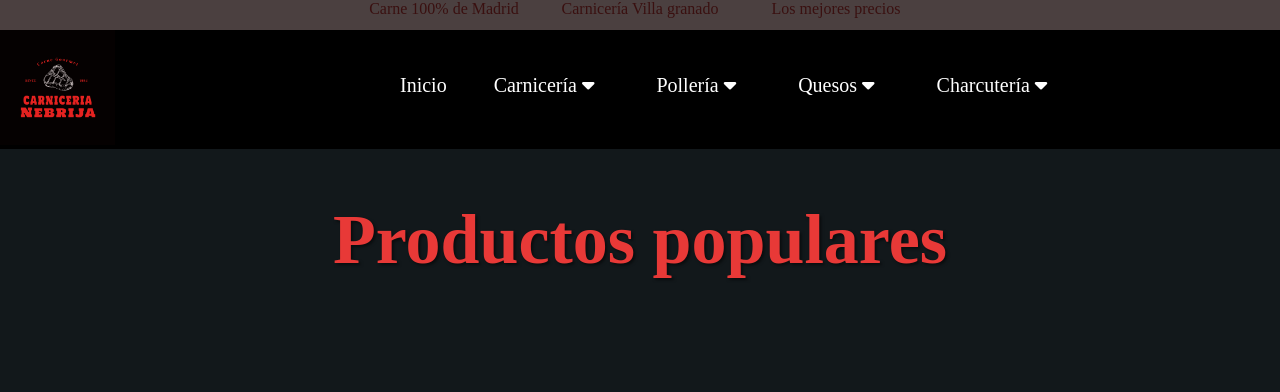
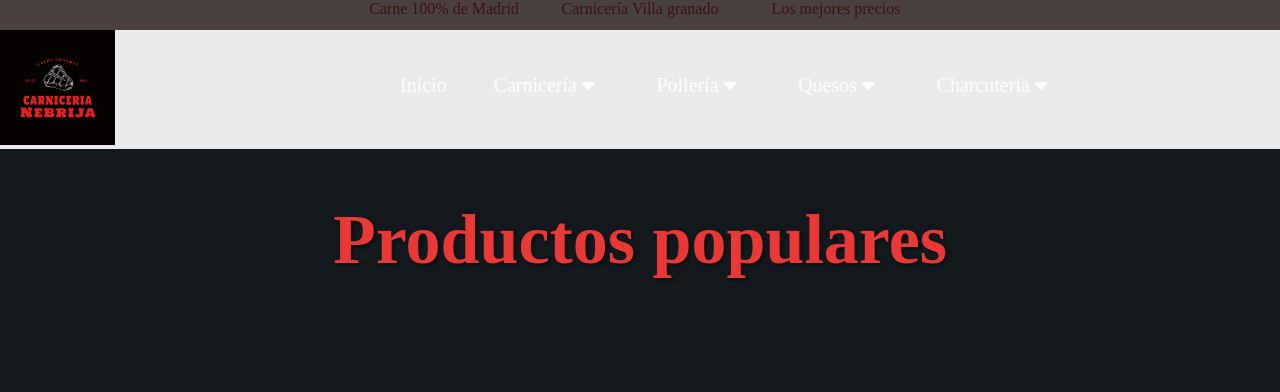
Before and after one commit to TuGfa354/MicroserviciosSecurizadoWeb, a PHP site: page /HTML/sobrenosotros.php in a window 1280 px wide. Shown: the top 392 px of the page. Run offline with PHP 8.4, Linux system fonts and the light colour scheme; some libraries are stand-ins or nearby versions; some web fonts are replaced.

Commit message:
0.1.2.3
aqui hago nav pocho

```diff
--- a/CSS/sobrenosotros.css
+++ b/CSS/sobrenosotros.css
@@ -35,7 +35,7 @@ header ul li {
 
 nav {
     width: 100%;
-    background-color: black;
+    background-color: rgb(235, 235, 235);
     overflow: hidden;
 
 }
```
